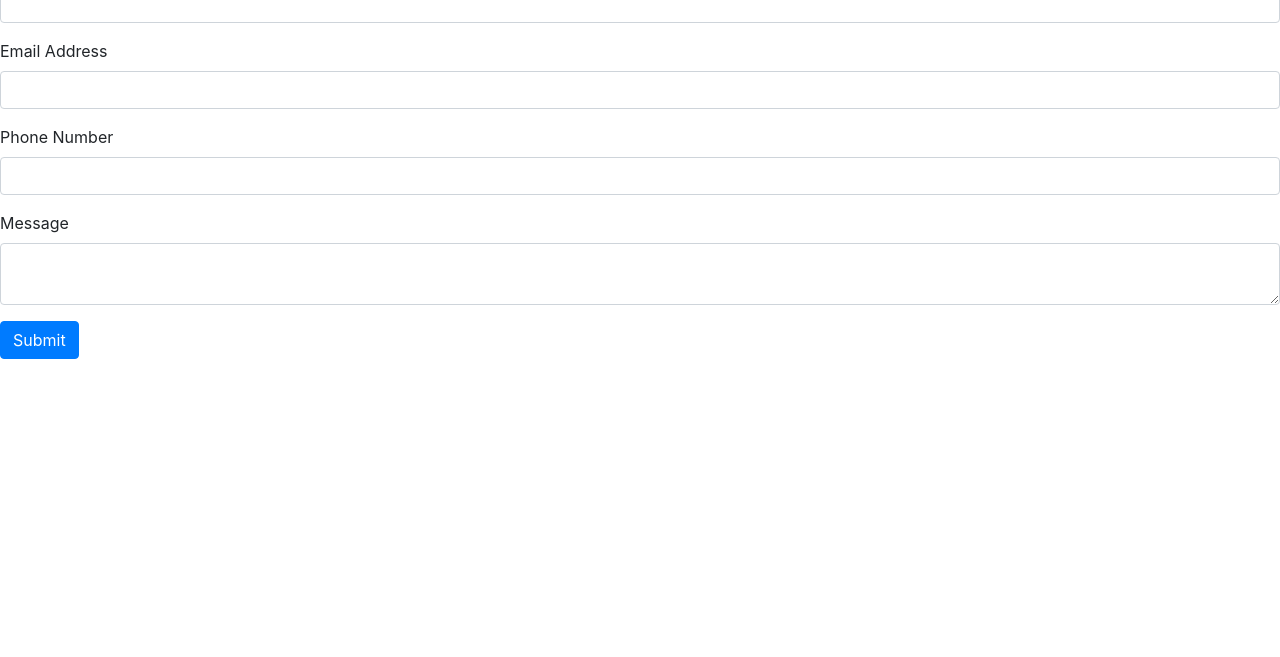
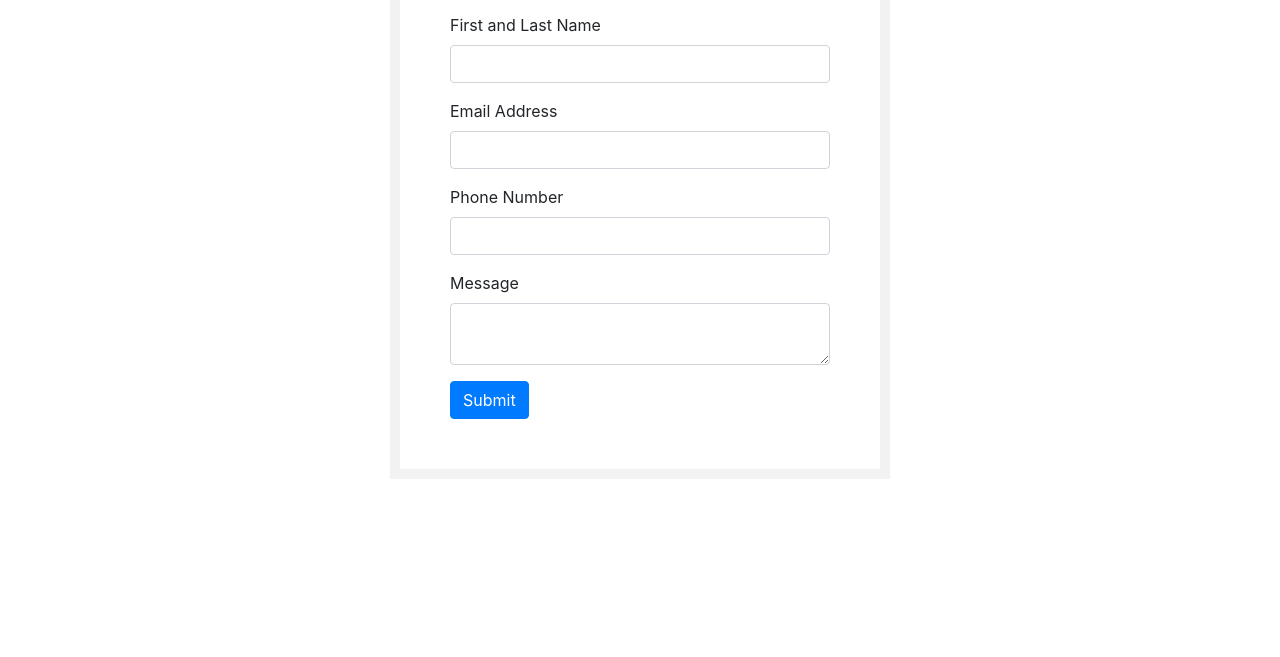
Before and after one commit to mm-schmidt/Lab-6-Practice-Test, a plain HTML site: page q1.html in a window 1280 px wide. Shown: the part 143-800 px from the top of the page. Drawn offline with nearby package versions, Linux system fonts and the light colour scheme.

Commit message:
Update q1.html

```diff
--- a/q1.html
+++ b/q1.html
@@ -7,14 +7,13 @@
     form must be filled in before the form is submitted.-->
     <link rel="stylesheet" href="https://cdn.jsdelivr.net/npm/bootstrap@4.5.3/dist/css/bootstrap.min.css" crossorigin="anonymous" />
     <style>
-
-        input: required {
+       .form-box {
             max-width: 500px;
             margin: auto;
             padding: 50px;
             background: #ffffff;
             border: 10px solid #f2f2f2;
-        }
+            input: required;
     </style>
 </head>
 <body>
```
